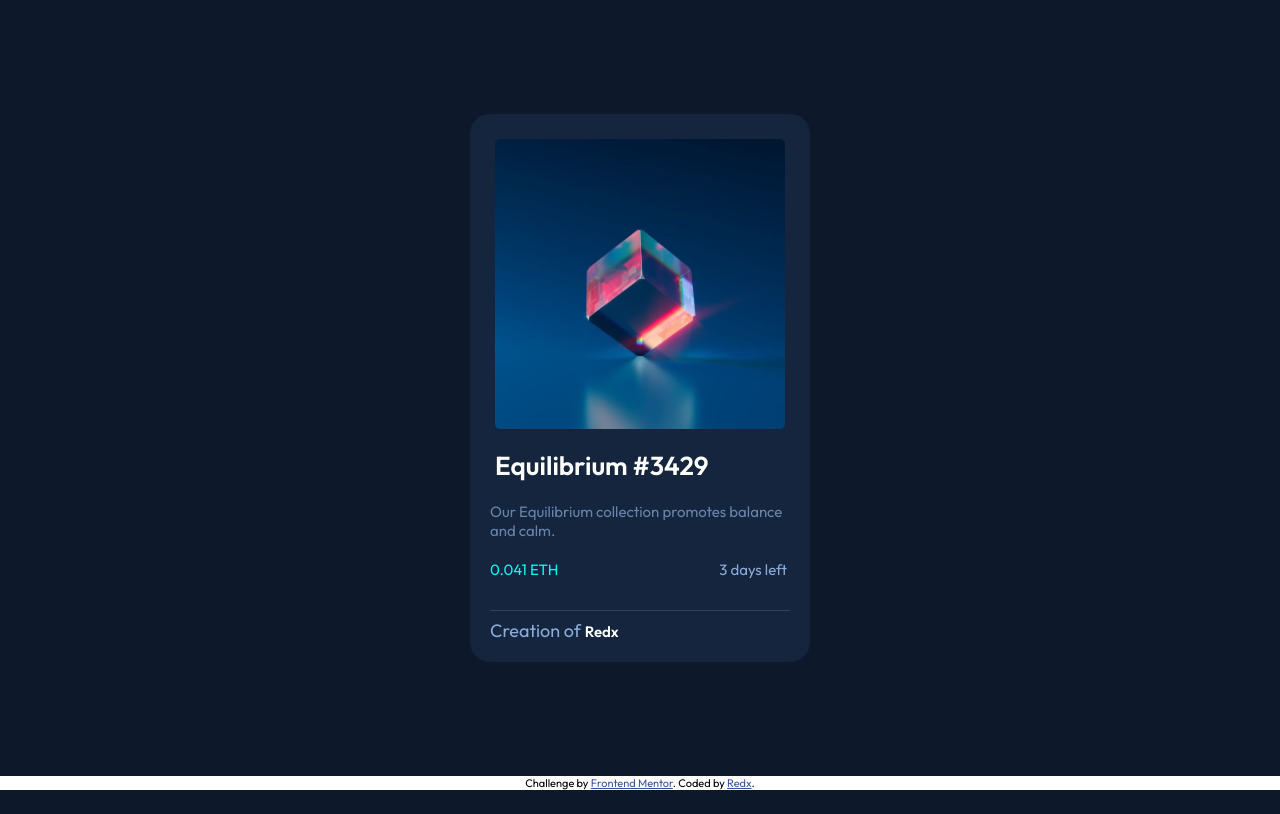
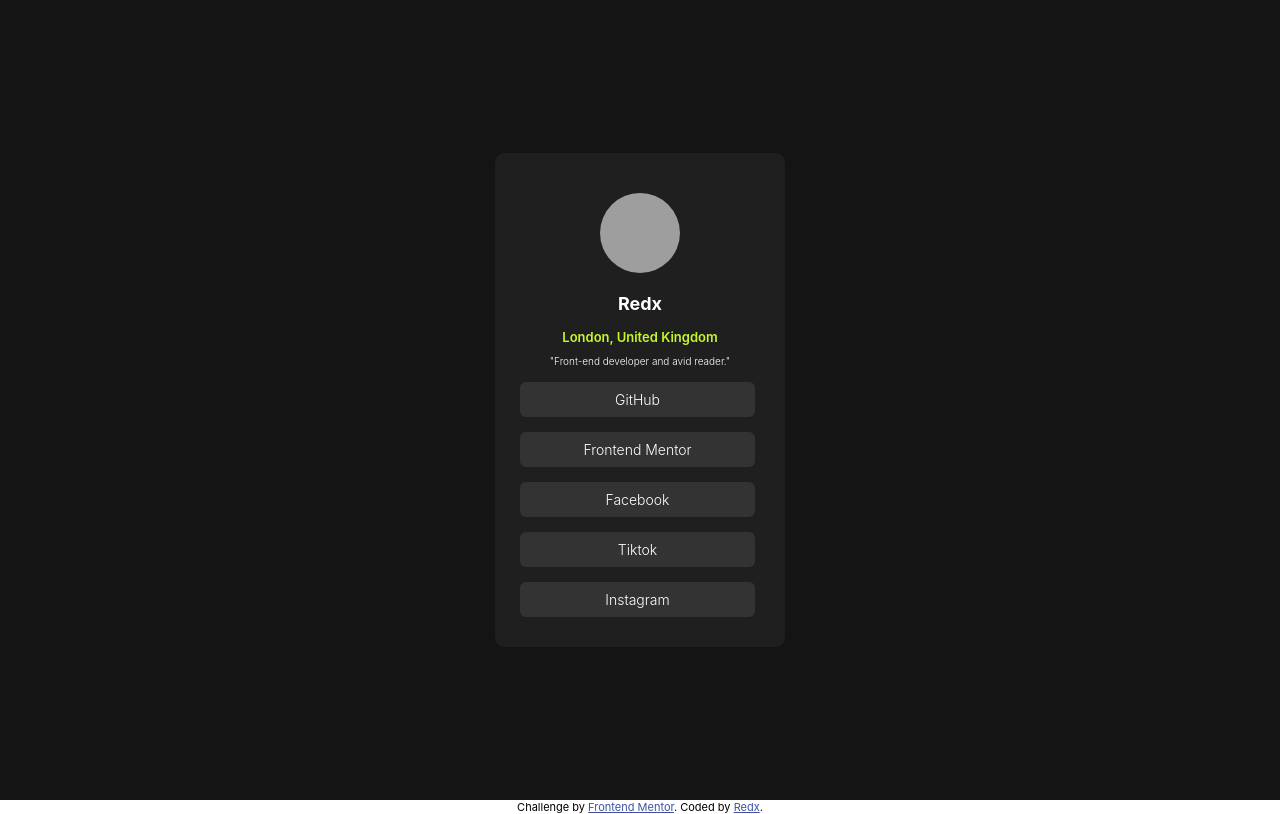
Before and after one commit to redx-alt/personal-url, a plain HTML site: page index.html in a window 1280 px wide. Drawn offline with Linux system fonts and the light colour scheme; grey boxes are pictures that could not be loaded.

Commit message:
Add files via upload

```diff
--- a/index.html
+++ b/index.html
@@ -1,48 +1,41 @@
 <!DOCTYPE html>
-<html lang="en">
-<head>
-  <meta charset="UTF-8">
-  <meta name="viewport" content="width=device-width, initial-scale=1.0"> <!-- displays site properly based on user's device -->
-  <link rel="preconnect" href="https://fonts.googleapis.com">
-  <link rel="preconnect" href="https://fonts.gstatic.com" crossorigin>
-  <link href="https://fonts.googleapis.com/css2?family=Outfit:wght@100..900&display=swap" rel="stylesheet">
-  <link rel="icon" type="image/png" sizes="32x32" href="icon.png">
-  <link rel="stylesheet" href="master.css">
-  <title>Frontend Mentor | NFT preview card component</title>
-
-  <style>
+<html lang="en"><head>
+    <meta charset="UTF-8">
+    <meta name="viewport" content="width=device-width, initial-scale=1.0"> <!-- displays site properly based on user's device -->
+    <link rel="icon" type="image/png" sizes="32x32" href="./assets/images/favicon-32x32.png">
+    <link rel="stylesheet" href="master.css">
+    <title>Frontend Mentor | Social links profile</title>
+    <!-- * Feel free to remove these styles or customise in your own stylesheet 👍 -->
+    <style>
     .attribution { font-size: 11px; text-align: center; }
     .attribution a { color: hsl(228, 45%, 44%); }
-  </style>
+    </style>
+
 </head>
 <body>
-<div class="container">
-<div class="mainbox">
-  <div class="img-container">
-    <img src="img.jpg" alt="equilibrium">
-  </div>
-  <!---title -->
-    <a class="h2" href="https://cryptocurrencywiki.org/Stablecoins" target="_blank" title="Equilibrium in cryptocurrencywiki">Equilibrium #3429</a>
 
-    <p class="description">Our Equilibrium collection promotes balance and calm.</p>
+    <div class="container">
+        <form  class="mainbox">
+            <img src="https://scontent.fruh4-2.fna.fbcdn.net/v/t39.30808-6/424693106_411505724774728_6063948444125928181_n.jpg?_nc_cat=101&ccb=1-7&_nc_sid=efb6e6&_nc_ohc=u_HRQxo5fWUAX85XINd&_nc_oc=AQkSXKgd0G72_f0yph6EdC6doAWkMkD9-ithPVipdgtoL5ldTZ4CEmeVUytZOkIee5WhxfBzJ21G5n6CxDI2IXH8&_nc_ht=scontent.fruh4-2.fna&oh=00_AfCVybMpeV83QXFHiC5A_T9LHPLhEzeSwox0KK7ly1jpFQ&oe=65D4B68F" alt="avatar">
+            <span class="name">Redx</span>
+            <span class="place">London, United Kingdom</span>
+            <spam class="para">"Front-end developer and avid reader."</spam>
 
-  <div class="spans">
-    <span class="price">0.041 ETH</span>
-    <span class="time"> 3 days left </span>
+            <a class="url" href="https://github.com/redx-alt" target="_blank" >GitHub</a>
+            <a class="url" href="https://www.frontendmentor.io/profile/redx-alt" target="_blank">Frontend Mentor</a>
+            <a class="url" href="https://www.facebook.com/redx0.9?mibextid=ZbWKwL" target="_blank" >Facebook</a>
+            <a class="url" href="https://www.tiktok.com/@redx0_1?is_from_webapp=1&sender_device=pc" target="_blank">Tiktok</a>
+            <a class="url" href="https://www.instagram.com/redx0_2/" target="_blank">Instagram</a>
 
-    <div class="line">
-      <span class="empty"></span>
+        </form>
+
+
+
     </div>
-  </div>
-    <p class="made-by">Creation of <span class="me">Redx</span></p>
-  </div>
+    <div class="attribution">
+    Challenge by <a  href="https://www.frontendmentor.io?ref=challenge" target="_blank">Frontend Mentor</a>.
+    Coded by <a  href="#">Redx</a>.
+    </div>
 
-</div>
-
-  <div class="attribution">
-    Challenge by <a href="https://www.frontendmentor.io?ref=challenge" target="_blank">Frontend Mentor</a>.
-    Coded by <a href="#">Redx</a>.
-  </div>
 </body>
-
 </html>
--- a/master.css
+++ b/master.css
@@ -1,118 +1,85 @@
-*{
-    margin: 0;
+body{
+    margin: 0 ;
     padding: 0;
-    font-family: outfit , sans-serif;
-}
-
-body{
-    font-size: 18px;
-    background-color:hsl(217, 54%, 11%);
+    font-family: Inter , sans-serif;
+    font-size: 14px;
 }
 
 .container{
     width: 100%;
-    height: 97vh;
+    height: 100vh;
+    background: hsl(0, 0%, 8%);
     display: flex;
     align-items: center;
     justify-content: center;
-
 }
 
 .mainbox{
     display: flex;
     flex-direction: column;
     position: absolute;
-    width: 300px;
+    width: 250px;
     background-color:hsl(0, 0%, 12%);
-    border-radius: 20px;
-    /* margin: 10px; */
+    border-radius: 10px;
+    margin: 10px;
     padding: 20px;
-    background-color: hsl(216, 50%, 16%);
 }
 
 img{
-    position: relative;
-    padding: 5px;
-    width: 290px;
-    border-radius: 10px;
-    cursor: pointer;
-}
-
-.h2{
-    text-decoration: none;
-    position: relative;
-    color: hsl(0, 0%, 100%);
-    font-weight: 600;
-    font-size: 26px;
-    margin-top: 10px;
-    margin-bottom: 10px;
-    left: 5px;
-    cursor: pointer;
-}
-
-.h2:hover{
-    color: hsl(178, 100%, 50%);
-}
-
-.description{
-    margin-top:10px ;
-    color: hsl(215, 51%, 70% , 0.7);
-    font-size: 15px;
+    width: 80px;
+    height: 80px;
+    display: block;
+    margin-left: auto;
+    margin-right: auto;
+    border-radius: 100px;
     margin-bottom: 20px;
-    font-weight: 400;
+    margin-top: 20px;
 
 }
 
-.spans{
-    display: flex;
-    justify-content: space-between;
-    padding-bottom: 30px;
-    font-size: 15px;
-}
-
-
-
-.price{
-    color: hsl(178, 100%, 50%);
-}
-
-
-.time{
-    color: hsl(215, 51%, 70%);
-    padding-left:  158px;;
-}
-
-.spans::after{
-    content: "";
-    position: absolute;
-    height: 1px;
-    background-color: hsl(215, 32%, 27%);
-    padding-bottom: 0;
-    margin: 0;
-    width: calc(100% - 40px);
-    left: 20px ;
-    bottom: 51px;
+.url{
+    text-align: center;
+    text-decoration: none;
+    color: hsl(0, 0%, 100%);
+    font-weight: 300;
+    border: none;
+    padding: 9px;
+    margin:5px 10px 10px 5px ;
+    border-radius: 6px;
+    font-size: 14px;
+    cursor: pointer;
+    background-color:hsl(0, 0%, 20%);
 
 }
 
-.made-by{
-
-    margin-top: 10px;
-    color: hsl(215, 51%, 70%);
+.url:hover{
+    color: hsl(0, 0%, 8%);
+    background-color: hsl(75, 94%, 57%);
+    font-weight: 700;
 }
 
-.me{
-    color: #ffffff;
-    font-weight: 600;
-    font-size: 15px;
-    cursor: pointer;
+.name,
+.place,
+.para{
+    color:  hsl(0, 0%, 100%);
+    text-align: center;
 }
 
-.me:hover{
-    color: hsl(178, 100%, 50%);
-
+.name{
+    margin-bottom: 5px;
+    font-weight: 700;
+    font-size: large;
 }
 
-.attribution{
-    background-color: #ffffff;
+.place{
+    margin: 10px 0 ;
+    font-size: 13px;
+    font-weight: 600;
+    color: hsl(75, 94%, 57%);
 }
+
+.para{
+    margin-bottom: 10px;
+    font-size: 10px ;
+    font-weight: 300;
+}
```
